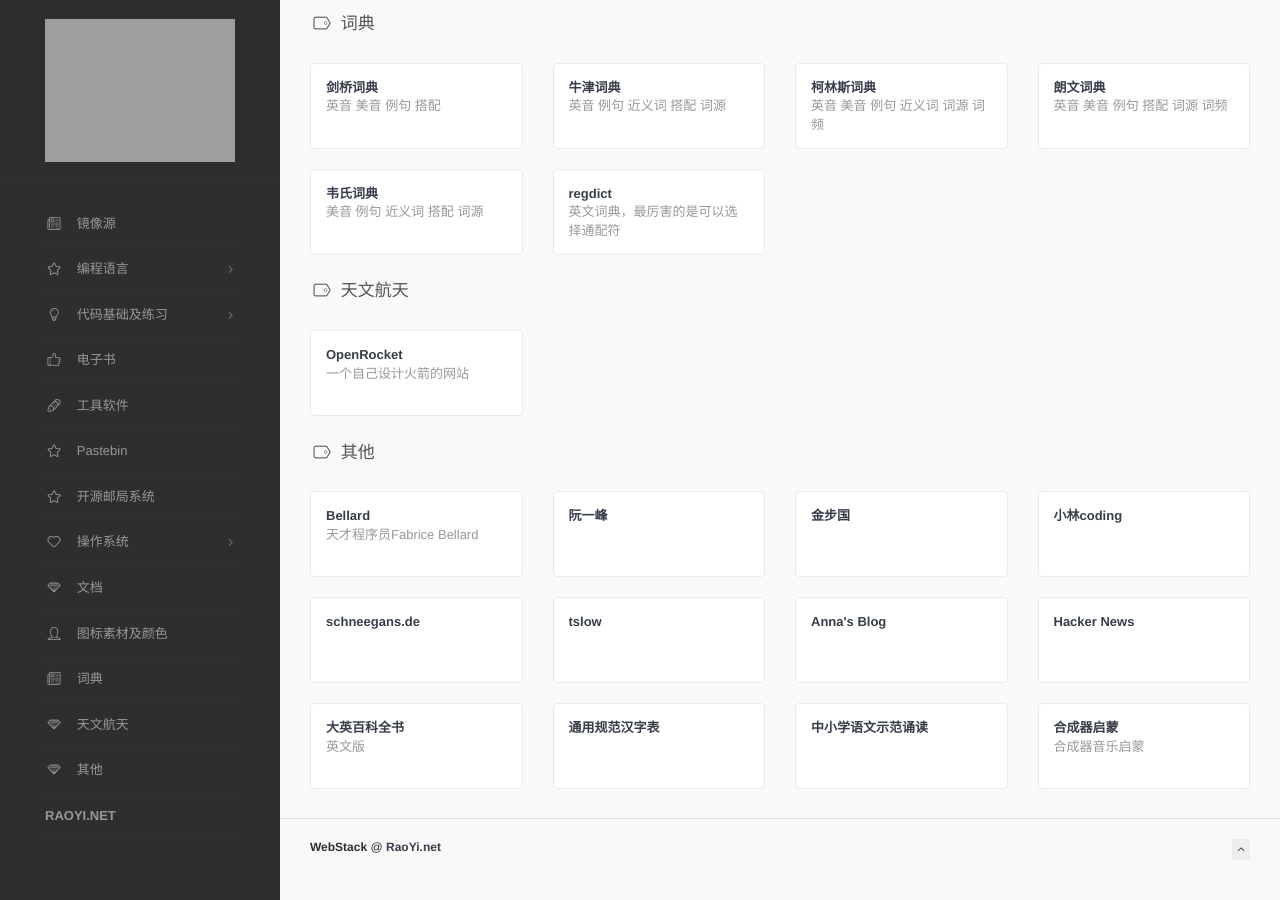
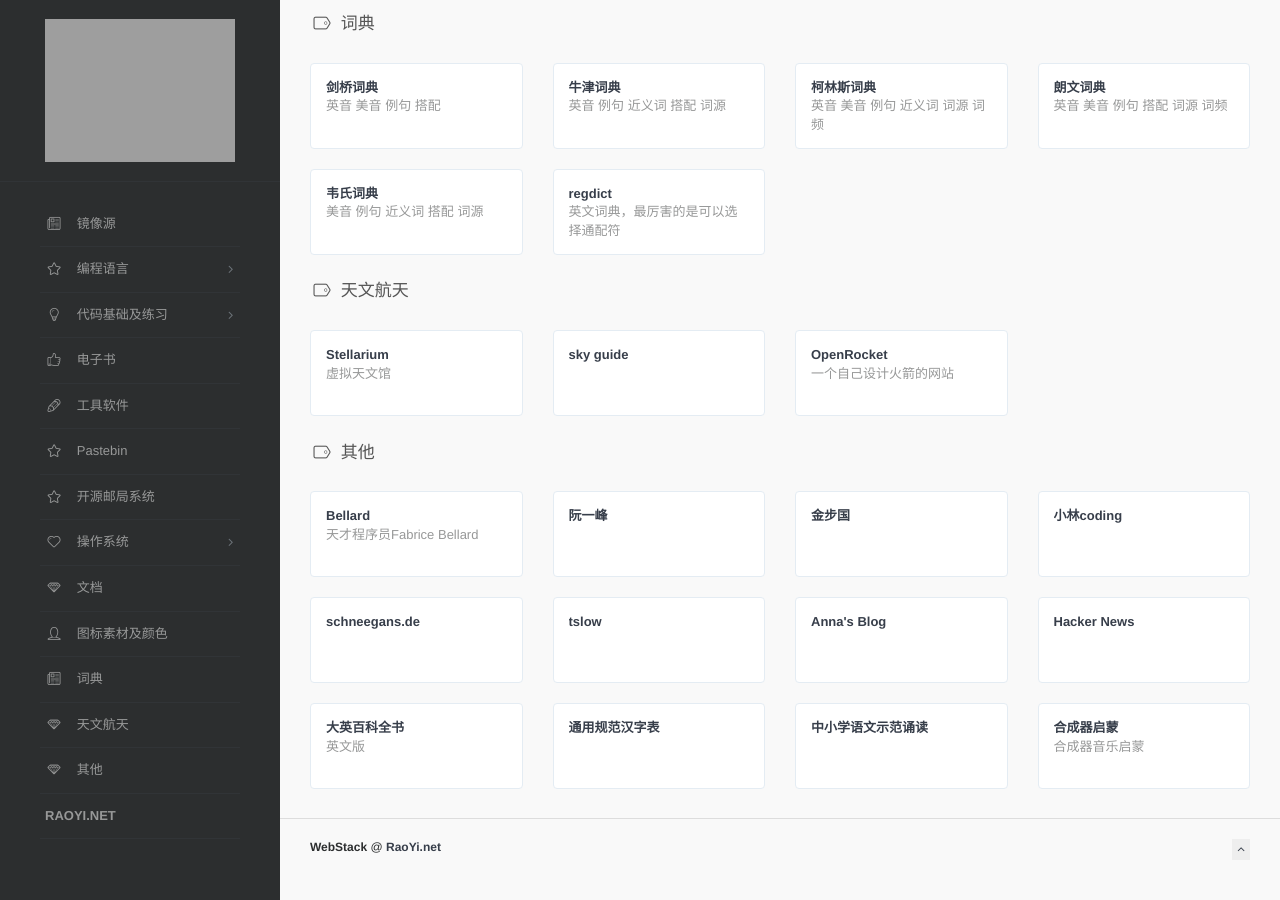
Before and after one commit to raoyi/webstack, a Jekyll site: the page built from index.html, in a window 1280 px wide and 900 px high, scrolled down 4579 px. Built offline with Jekyll 4.4.1, drawn with Linux system fonts in a browser that asks for light colours.

Commit message:
update _data/webstack.yml.
Signed-off-by: 一毛 <prcraoyi@qq.com>

```diff
--- a/_data/webstack.yml
+++ b/_data/webstack.yml
@@ -347,6 +347,11 @@
 - name: 天文航天
   icon: linecons-diamond
   links:
+    - title: Stellarium
+      url: http://stellarium.org/zh_CN/
+      description: 虚拟天文馆
+    - title: sky guide
+      url: https://www.skyguide.ch/
     - title: OpenRocket
       url: https://openrocket.info/
       description: 一个自己设计火箭的网站
```
